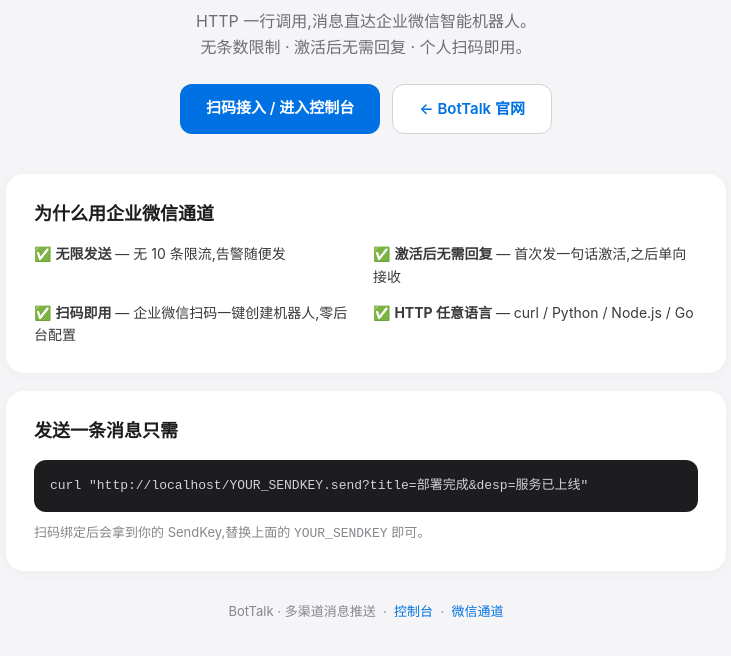
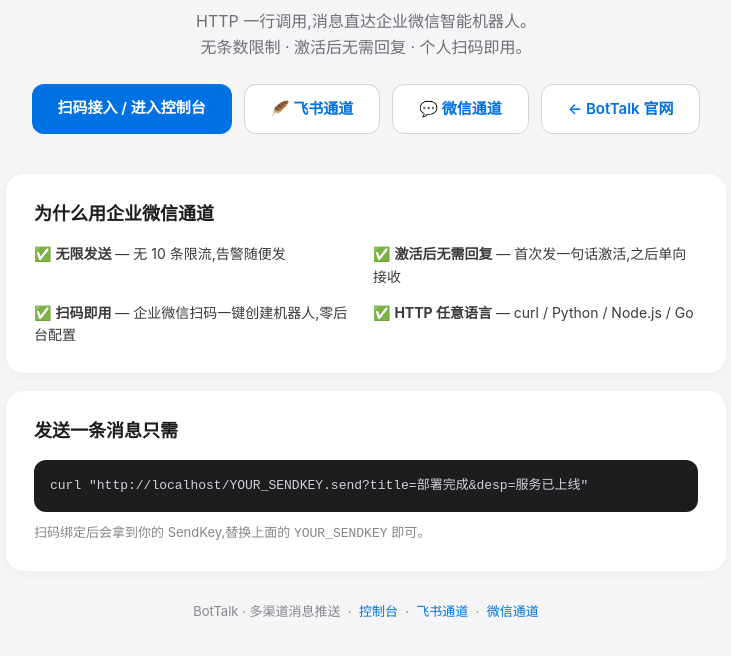
Before and after one commit to bot-talk-k/BotTalk, a website: page wecom/public/intro.html in a window 1280 px wide. Shown: the part 110-766 px from the top of the page, without its empty margins (274-1005 px from the left). Drawn offline with Linux system fonts and the light colour scheme; no server answers.

Commit message:
fix: 飞书/企微 intro 页补全三通道入口按钮

```diff
--- a/wecom/public/intro.html
+++ b/wecom/public/intro.html
@@ -33,6 +33,8 @@
     <p>HTTP 一行调用,消息直达企业微信智能机器人。<br>无条数限制 · 激活后无需回复 · 个人扫码即用。</p>
     <div class="btns">
       <a class="btn primary" href="/app">扫码接入 / 进入控制台</a>
+      <a class="btn ghost" href="https://feishu.bot-talk.com/app">🪶 飞书通道</a>
+      <a class="btn ghost" href="https://bot-talk.com/app">💬 微信通道</a>
       <a class="btn ghost" id="home-link" href="https://bot-talk.com">← BotTalk 官网</a>
     </div>
   </div>
@@ -54,7 +56,7 @@
   </div>
 
   <div class="foot">
-    BotTalk · 多渠道消息推送 &nbsp;·&nbsp; <a href="/app">控制台</a> &nbsp;·&nbsp; <a id="wechat-link" href="https://bot-talk.com">微信通道</a>
+    BotTalk · 多渠道消息推送 &nbsp;·&nbsp; <a href="/app">控制台</a> &nbsp;·&nbsp; <a href="https://feishu.bot-talk.com">飞书通道</a> &nbsp;·&nbsp; <a id="wechat-link" href="https://bot-talk.com">微信通道</a>
   </div>
 </div>
 <script>
```
Also changed, not shown: feishu/public/intro.html (+2 -1 lines).
